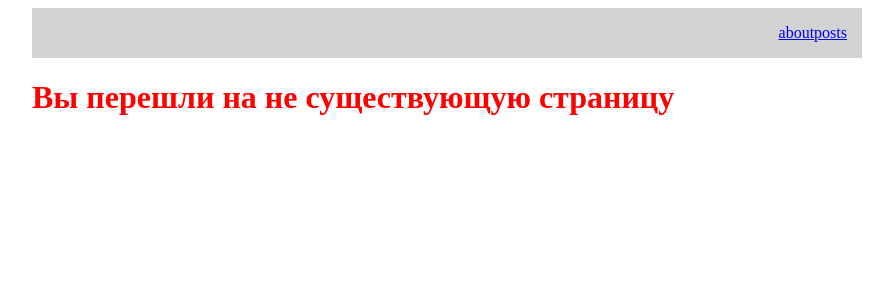
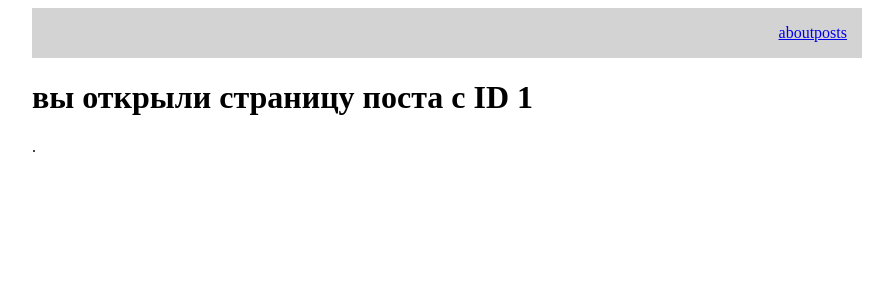
Before and after one commit to AnnieSkywalker/react-start, a React (Create React App) app: page /posts/1 in a window 1280 px wide. Before the commit this address led to /error. Shown: the top 300 px of the page, without its empty margins (193-1086 px from the left). Built offline with nearby package versions, Linux system fonts and the light colour scheme; no server answers.

Commit message:
open in post

```diff
--- a/src/API/PostService.js
+++ b/src/API/PostService.js
@@ -10,4 +10,9 @@
         });
         return response;
     }
+
+    static async getById(id) {
+        const response = await axios.get('https://jsonplaceholder.typicode.com/posts/' + id);
+        return response;
     }
+}
--- /dev/null
+++ b/src/Pages/PostPage.jsx
@@ -0,0 +1,33 @@
+import PostService from 'API/PostService';
+import Loader from 'components/UI/loader/Loader';
+import { useFetching } from 'hooks/useFetching';
+import React, { useEffect, useState } from 'react';
+import { useParams } from 'react-router-dom';
+
+function PostPage() {
+	let params = useParams();
+	let [post, setPost] = useState({});
+	const [fetchPostById, isLoading, error] = useFetching(async (id) => {
+		const response = await PostService.getById(id);
+		setPost(response.data)
+
+	});
+
+
+	useEffect(() => {
+		fetchPostById(params.id);
+	}, [])
+
+  return (
+
+	<div>
+		<h1>вы открыли страницу поста c ID {params.id}</h1>
+		{isLoading
+			? <Loader />
+			: <div>{post.id}. {post.title}</div>
+		}
+	</div>
+  )
+}
+
+export default PostPage
--- a/src/components/AppRouter.jsx
+++ b/src/components/AppRouter.jsx
@@ -1,5 +1,6 @@
 import About from 'Pages/About'
 import Error from 'Pages/Error'
+import PostPage from 'Pages/PostPage'
 import Posts from 'Pages/Posts'
 import React from 'react'
 import { Navigate, Route, Routes } from 'react-router-dom'
@@ -12,6 +13,8 @@
         </Route>
         <Route path='/posts' element={<Posts />}>
         </Route>
+        <Route path='/posts/:id' element={<PostPage/>}>
+        </Route>
         <Route path='/error' element={<Error />}>
         </Route>
         <Route path="*" element={<Navigate to="/error" replace />}/>
--- a/src/components/PostItem.jsx
+++ b/src/components/PostItem.jsx
@@ -1,7 +1,10 @@
+import { useNavigate } from "react-router-dom";
 import MyButton from "./UI/button/MyButton";
 
 
 const PostItem = function (props) {
+
+  let navigate = useNavigate();
 
   return(
     <div className="post">
@@ -13,6 +16,7 @@
         </div>
       </div>
       <div className="post__btn">
+        <MyButton onClick = {()=> {navigate(`/posts/${props.post.id}`)}}>Открыть</MyButton>
         <MyButton onClick = {() => props.remove(props.post)}>Удалить</MyButton>
       </div>
 
--- a/src/stales/App.css
+++ b/src/stales/App.css
@@ -25,6 +25,10 @@
 
 .remove-btn {
   margin-right: 0.5rem;
+}
+
+.post__btn {
+  display: flex;
 }
 
 .post-enter {
```
Lines whose indentation alone changed are shown as unchanged.
